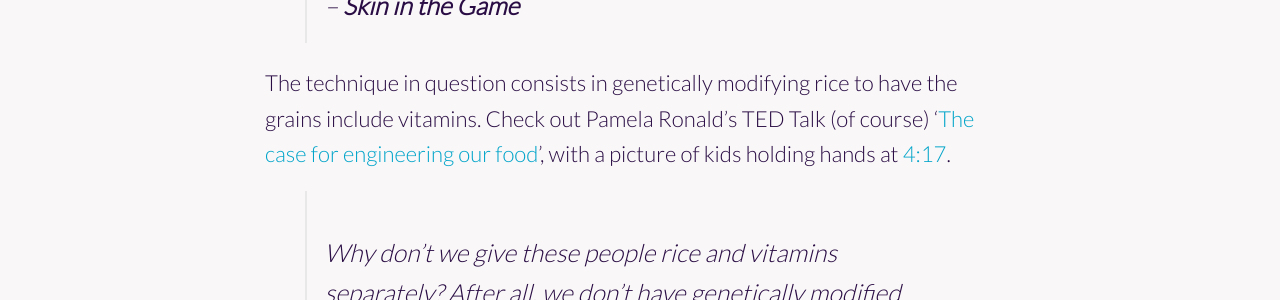
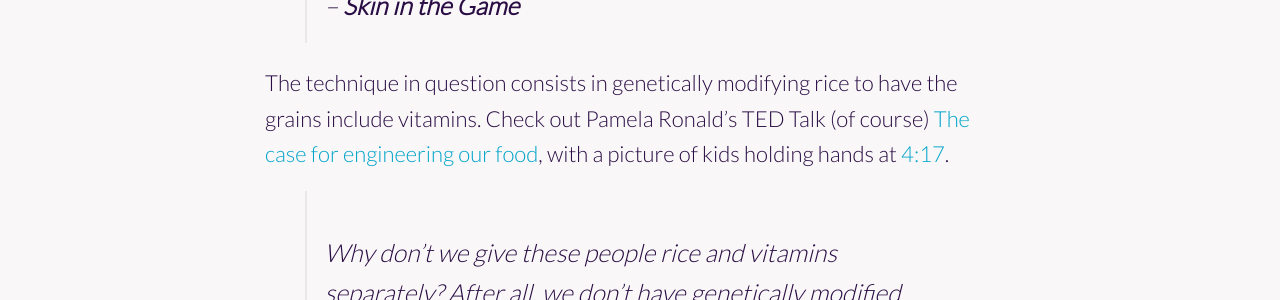
Before and after one commit to ohduran/ohduran.github.io, a Jekyll site: the page built from _posts/2018-11-24-skin-in-the-game.md, in a window 1280 px wide and 900 px high, scrolled down 57252 px. Shown: the part 191-491 px from the top of the window. Built offline with Jekyll 4.4.1, drawn with Linux system fonts in a browser that asks for light colours; nearby versions of some CDN libraries.

```diff
--- a/_posts/2018-11-24-skin-in-the-game.md
+++ b/_posts/2018-11-24-skin-in-the-game.md
@@ -817,7 +817,7 @@ Humans are assumed to be overly rational in their responses to all manner of nat
 >
 > -- __Skin in the Game__
 
-The technique in question consists in genetically modifying rice to have the grains include vitamins. Check out Pamela Ronald's TED Talk (of course) '[The case for engineering our food](https://www.youtube.com/watch?v=wZ2TF8-PGQ4)', with a picture of kids holding hands at [4:17](https://www.youtube.com/watch?v=wZ2TF8-PGQ4#t=4m17s).
+The technique in question consists in genetically modifying rice to have the grains include vitamins. Check out Pamela Ronald's TED Talk (of course) [The case for engineering our food](https://www.youtube.com/watch?v=wZ2TF8-PGQ4), with a picture of kids holding hands at [4:17](https://www.youtube.com/watch?v=wZ2TF8-PGQ4#t=4m17s).
 
 > Why don’t we give these people rice and vitamins separately? After all, we don’t have genetically modified coffee that has milk with it.
 >
```
